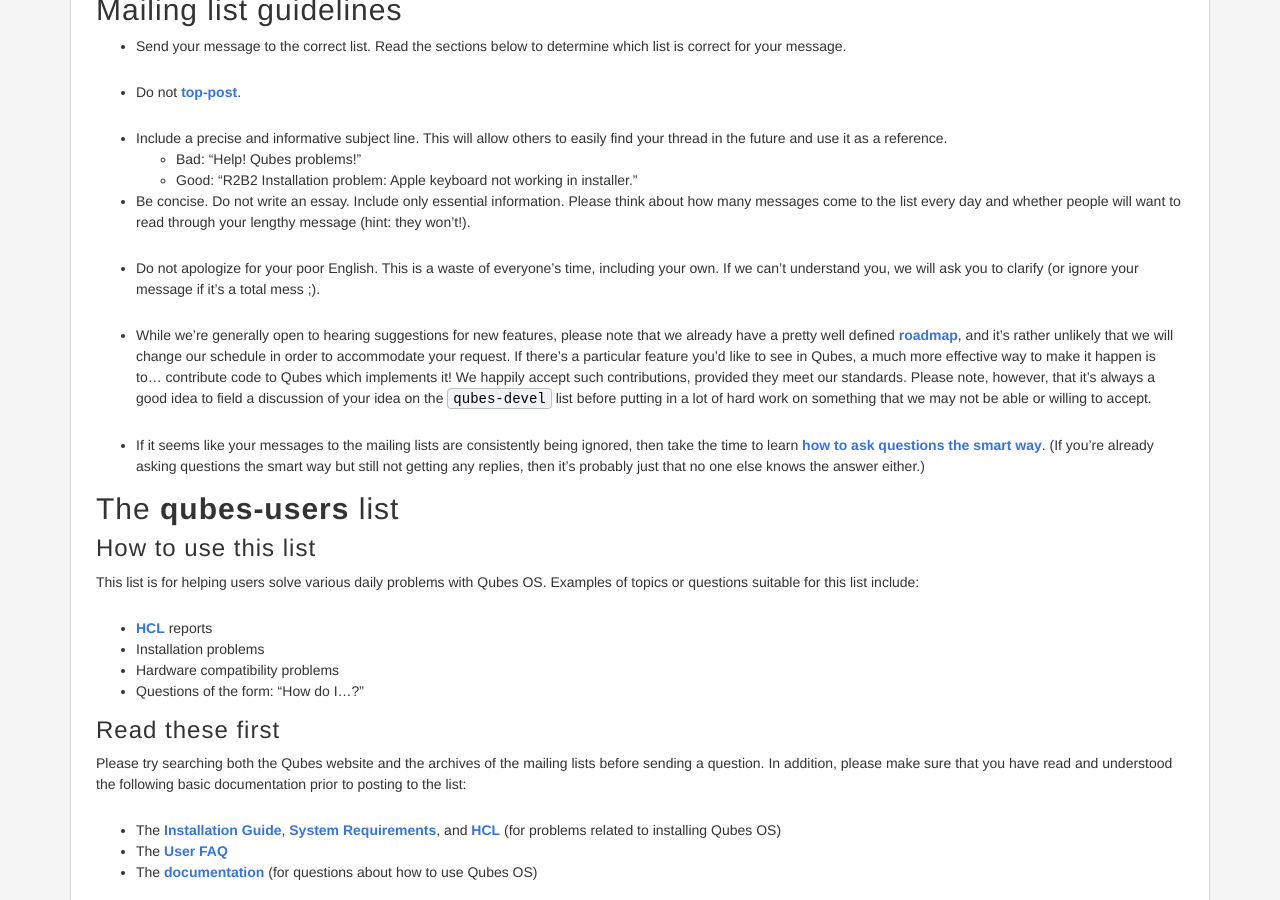
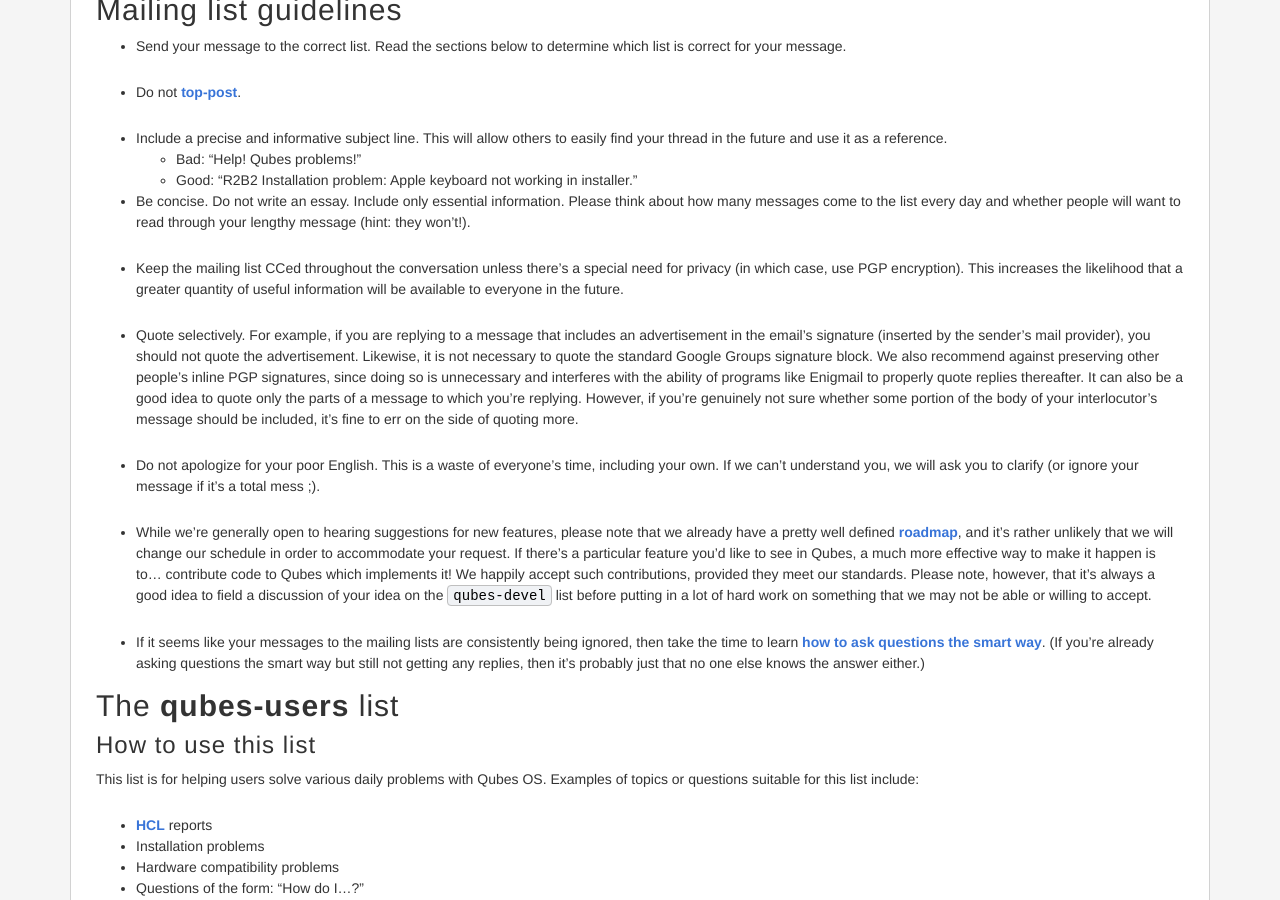
Before and after one commit to QubesOS/qubesos.github.io, a Jekyll site: the page built from pages/mailing-lists.md, in a window 1280 px wide and 900 px high, scrolled down 366 px. Built offline with Jekyll 4.4.1, drawn with Linux system fonts in a browser that asks for light colours; some web fonts are replaced.

Commit message:
Update mailing list guidelines
* Keep the list CCed
* Quote selectively

```diff
--- a/pages/mailing-lists.md
+++ b/pages/mailing-lists.md
@@ -39,6 +39,23 @@ Mailing list guidelines
  * Be concise. Do not write an essay. Include only essential information. Please
    think about how many messages come to the list every day and whether people
    will want to read through your lengthy message (hint: they won't!).
+
+ * Keep the mailing list CCed throughout the conversation unless there's a
+   special need for privacy (in which case, use PGP encryption). This increases
+   the likelihood that a greater quantity of useful information will be
+   available to everyone in the future.
+
+ * Quote selectively. For example, if you are replying to a message
+   that includes an advertisement in the email's signature (inserted by the
+   sender's mail provider), you should not quote the advertisement. Likewise, it
+   is not necessary to quote the standard Google Groups signature block. We also
+   recommend against preserving other people's inline PGP signatures, since
+   doing so is unnecessary and interferes with the ability of programs like
+   Enigmail to properly quote replies thereafter. It can also be a good idea to
+   quote only the parts of a message to which you're replying. However, if
+   you're genuinely not sure whether some portion of the body of your
+   interlocutor's message should be included, it's fine to err on the side of
+   quoting more.
 
  * Do not apologize for your poor English. This is a waste of everyone's time,
    including your own. If we can't understand you, we will ask you to clarify
```
